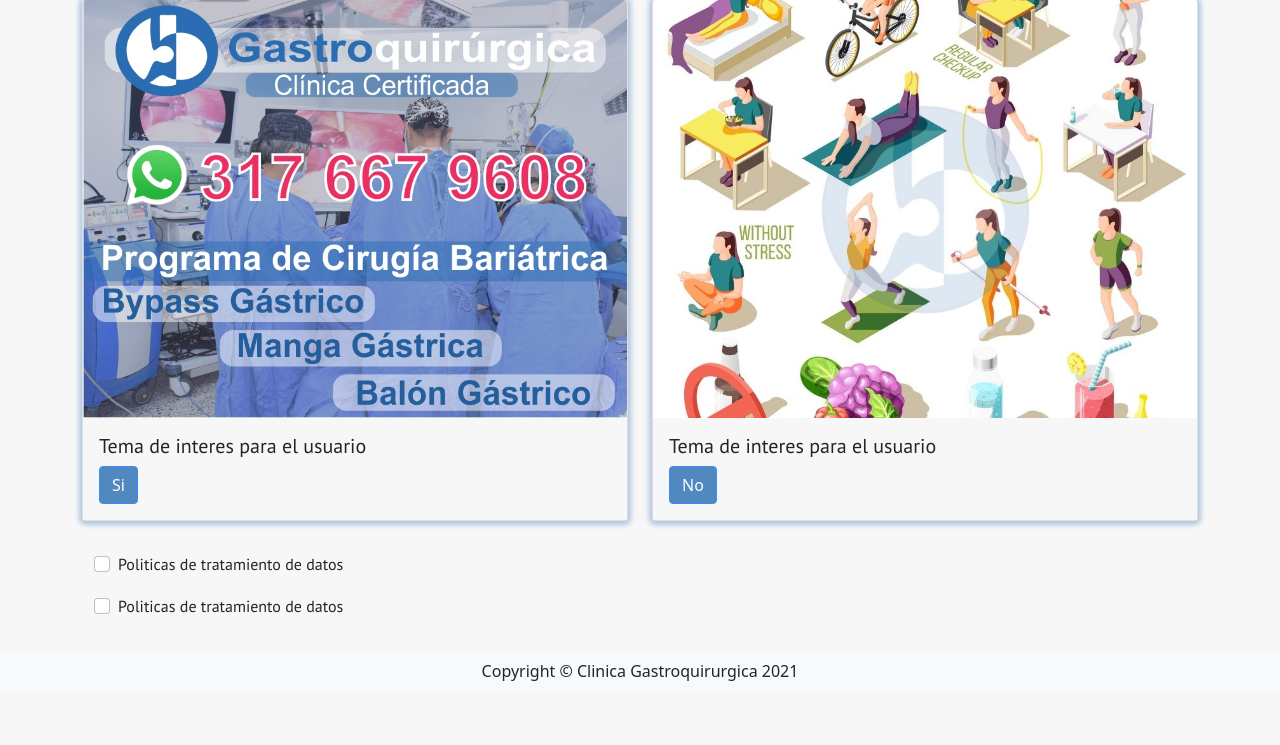
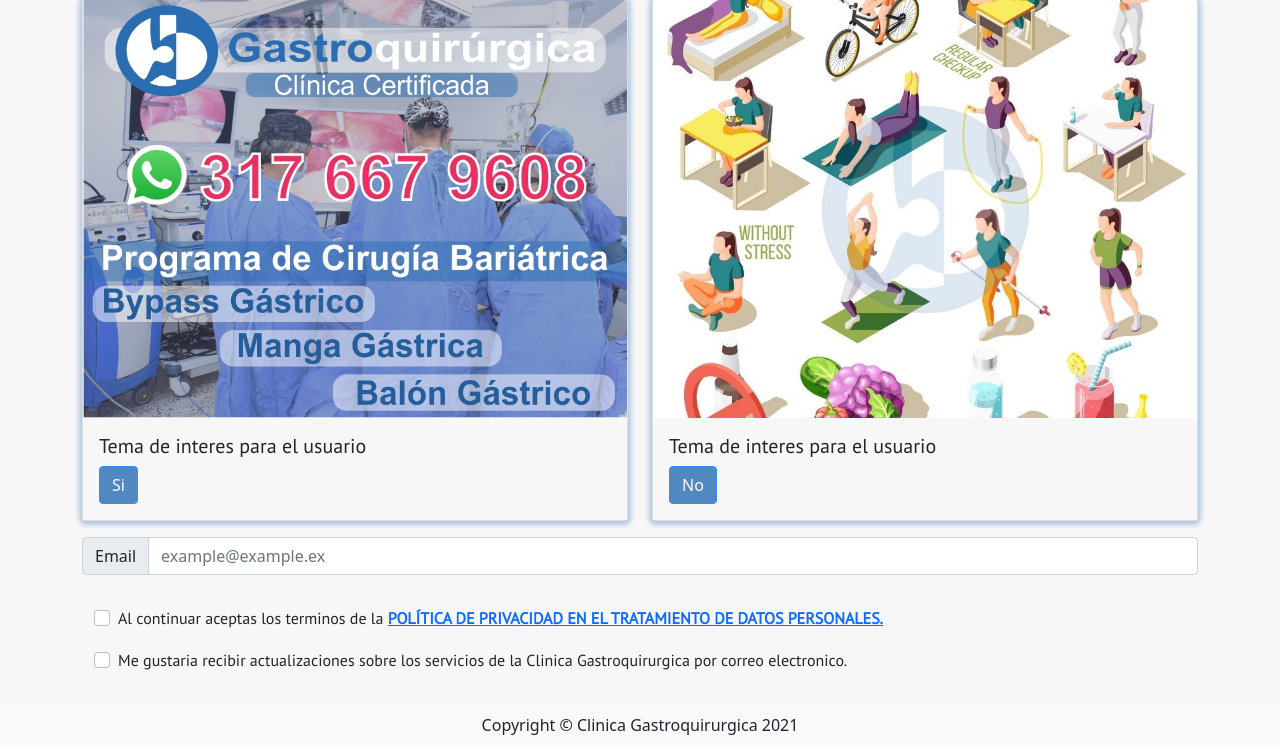
Before and after one commit to Danielcaos/Gastroquirurgica, a PHP site: page / in a window 1280 px wide. Shown: the part 192-937 px from the top of the page. Before the commit the page ends 873 px from the top, so only its background shows below. Run offline with PHP 8.4, Linux system fonts and the light colour scheme; some libraries are stand-ins or nearby versions.

Commit message:
validacion de politicas

```diff
--- a/css/style.css
+++ b/css/style.css
@@ -51,7 +51,7 @@
     opacity: 0.8;
 }
 
-#eleccion{
+#eleccionsi, #eleccionno{
     background-color: #2a6db3;
     opacity: 0.8;
 }
--- a/index.html
+++ b/index.html
@@ -37,10 +37,14 @@
                 <img src="./resourse/img/horizontal.png" alt="" width="200" class="img-fluid">
             </a>
             <div id="redes">
-                <a href="https://unimeal.com/es/step-goal" target="_blanck"><i class="fab fa-facebook-square fa-2x"></i></a>
-                <a href="https://www.instagram.com/gastroquirurgicasas/" target="_blanck"><i class="fab fa-instagram-square fa-2x"></i></a>
-                <a href="https://api.whatsapp.com/send?phone=3152732114, 3156785070, 3176679608" target="_blanck"><i class="fab fa-whatsapp-square fa-2x"></i></a>
-                <a href="https://g.page/r/CWWd_FM0mzhhEAE" target="_blanck"><i class="fab fa-google-plus-square fa-2x"></i></a>
+                <a href="https://unimeal.com/es/step-goal" target="_blanck"><i
+                        class="fab fa-facebook-square fa-2x"></i></a>
+                <a href="https://www.instagram.com/gastroquirurgicasas/" target="_blanck"><i
+                        class="fab fa-instagram-square fa-2x"></i></a>
+                <a href="https://api.whatsapp.com/send?phone=3152732114, 3156785070, 3176679608" target="_blanck"><i
+                        class="fab fa-whatsapp-square fa-2x"></i></a>
+                <a href="https://g.page/r/CWWd_FM0mzhhEAE" target="_blanck"><i
+                        class="fab fa-google-plus-square fa-2x"></i></a>
             </div>
         </div>
     </nav>
@@ -55,7 +59,7 @@
                     <img src="./resourse/img/si.jpg" class="card-img-top" alt="...">
                     <div class="card-body">
                         <h5 id="text" class="card-title">Tema de interes para el usuario</h5>
-                        <a id="eleccion" href="preguntas.html" class="btn btn-primary">Si</a>
+                        <button id="eleccionsi" onclick="eleccionSi()" type="submit" class="btn btn-primary">Si</button>
                     </div>
                 </div>
             </div>
@@ -64,26 +68,36 @@
                     <img src="./resourse/img/no.jpg" class="card-img-top" alt="...">
                     <div class="card-body">
                         <h5 id="text" class="card-title">Tema de interes para el usuario</h5>
-                        <a id="eleccion" href="portafolio.html" class="btn btn-primary">No</a>
+                        <a id="eleccionno" href="portafolio.html" class="btn btn-primary">No</a>
                     </div>
                 </div>
             </div>
         </div>
+        <div class="input-group mb-3">
+            <span class="input-group-text" id="inputGroup-sizing-default">Email</span>
+            <input type="email" class="form-control" aria-label="Sizing example input"
+                aria-describedby="inputGroup-sizing-default" placeholder="example@example.ex">
+        </div>
         <div class="container" id="politicas">
             <div class="form-check">
-                <input class="form-check-input" type="checkbox" value="" id="flexCheckDefault">
+                <input class="form-check-input" type="checkbox" value="" id="checkbox1">
                 <label class="form-check-label" for="flexCheckDefault">
-                    <p id="text">Politicas de tratamiento de datos</p>
+                    <p id="text">Al continuar aceptas los terminos de la <a style="font-weight: bold;" target="_blanck"
+                            href="https://www.gastroquirurgica.com.co/politica-de-tratamiento-de-datos-personales/">POLÍTICA
+                            DE PRIVACIDAD EN EL
+                            TRATAMIENTO DE DATOS PERSONALES.</a></p>
                 </label>
             </div>
             <div class="form-check">
-                <input class="form-check-input" type="checkbox" value="" id="flexCheckDefault">
+                <input class="form-check-input" type="checkbox" value="" id="checkbox2">
                 <label class="form-check-label" for="flexCheckDefault">
-                    <p id="text">Politicas de tratamiento de datos</p>
+                    <p id="text">Me gustaria recibir actualizaciones sobre los servicios de la Clinica
+                        Gastroquirurgica por correo electronico.</p>
                 </label>
             </div>
         </div>
     </div>
+    <div class="container" id="liveAlertPlaceholder"></div>
     <nav class="navbar navbar-light bg-light">
         <div class="container">
             <div style="margin: 0 auto;">
@@ -91,6 +105,7 @@
             </div>
         </div>
     </nav>
+    <script src="/js/script.js"></script>
 </body>
 
 </html>
--- /dev/null
+++ b/js/script.js
@@ -0,0 +1,22 @@
+function eleccionSi() {
+    if (document.getElementById('checkbox1')) {
+        window.location="preguntas.html";
+    } else {
+      var alertPlaceholder = document.getElementById('liveAlertPlaceholder')
+        var alertTrigger = document.getElementById('eleccionsi')
+
+        function alert(message, type) {
+            var wrapper = document.createElement('div')
+            wrapper.innerHTML = '<div class="alert alert-' + type + ' alert-danger" role="alert">' + message
+
+            alertPlaceholder.append(wrapper)
+        }
+
+        if (alertTrigger) {
+            alertTrigger.addEventListener('click', function () {
+                alert('Para continuar, acepta nuestros términos y políticas', 'success')
+            })
+        }
+
+     }
+}
```
Also changed, not shown: portafolio.html (+23 -12 lines), pregunta-2.html (+9 -4 lines), preguntas.html (+14 -6 lines), respuesta.html (+11 -6 lines).
